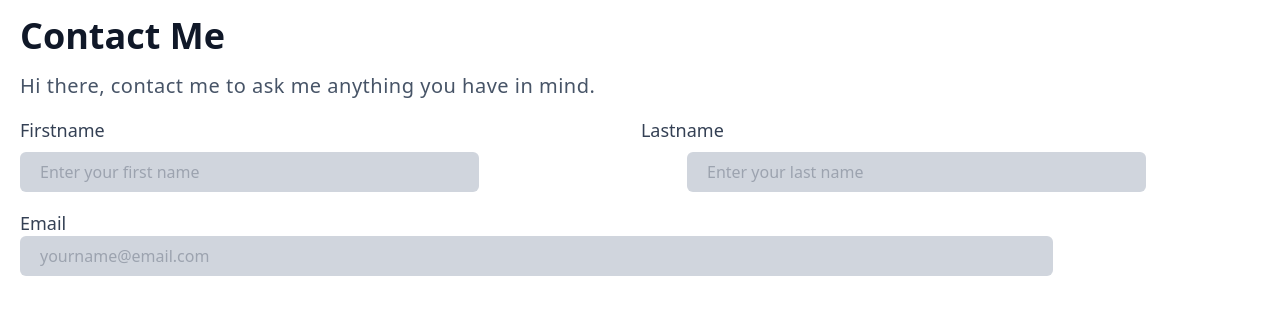
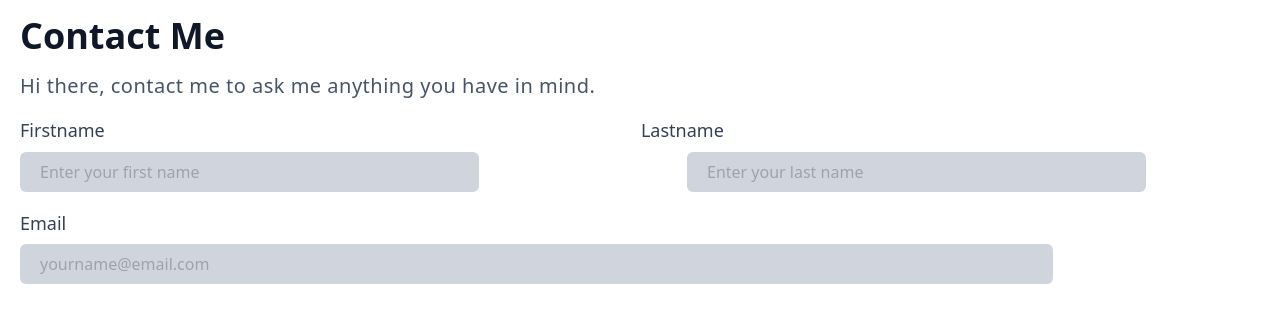
Before and after one commit to Princessayomide53/Profile-link, a React (Create React App) app: page /contact in a window 1280 px wide. Shown: the top 322 px of the page. Built offline with nearby package versions, Linux system fonts and the light colour scheme.

Commit message:
space: space added in between the label and the input tag

```diff
--- a/src/Pages/Contact.js
+++ b/src/Pages/Contact.js
@@ -19,9 +19,9 @@ function Contact() {
          <input type="text" placeholder="Enter your first name" className='py-2 outline-slate-500 pl-5 pr-52 bg-[#D0D5DD] rounded-md'/>
         <input type="text" placeholder="Enter your last name" className='py-2 pl-5 pr-52 outline-slate-500 bg-[#D0D5DD] rounded-md'/>
         </div>
-        <div className="mb-5">
+        <div className="space-y-2">
             <label className='font-medium text-lg leading-5 mb-5 text-[#344054]'>Email</label> <br />
-            <input type="password" placeholder="yourname@email.com" className='py-2 pl-5 w-10/12 rounded-md bg-[#D0D5DD] outline-slate-500' />
+            <input type="password" placeholder="yourname@email.com" className='pt-2 py-2 pl-5 w-10/12 rounded-md bg-[#D0D5DD] outline-slate-500' />
         </div>
             </form>
             </div>
```
